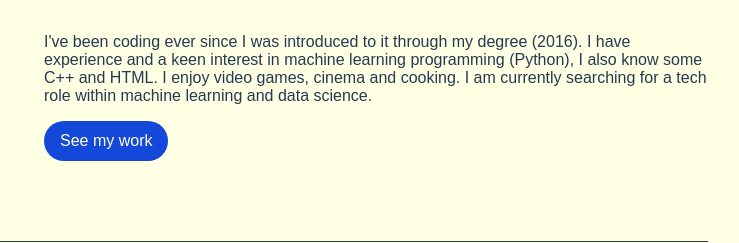
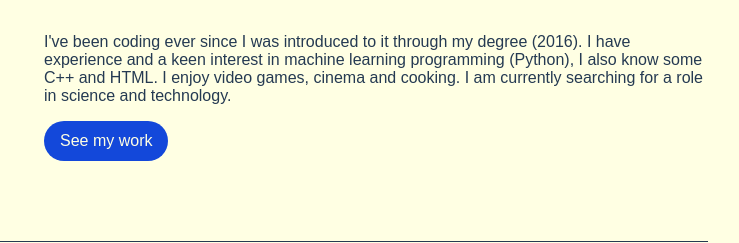
Before and after one commit to Sebbybobbler/Sebbybobbler.github.io, a plain HTML site: page index.html in a window 1280 px wide. Shown: the part 323-566 px from the top of the page, 428-1167 px from the left. Drawn offline with Linux system fonts and the light colour scheme.

Commit message:
Update index.html
Changed personal bio on site

```diff
--- a/index.html
+++ b/index.html
@@ -53,7 +53,7 @@ Mobile: +447341 457156 <br>
     <img class ='profile' src="https://images.unsplash.com/photo-1515879218367-8466d910aaa4?ixlib=rb-4.0.3&ixid=M3wxMjA3fDB8MHxwaG90by1wYWdlfHx8fGVufDB8fHx8fA%3D%3D&auto=format&fit=crop&w=2069&q=80" />
     <div>
     <h2>Hello! My name is Sebastian Davies, I'm a theoretical physics Master's graduate.</h2>
-    <p> I've been coding ever since I was introduced to it through my degree (2016). I have experience and a keen interest in machine learning programming (Python), I also know some C++ and HTML. I enjoy video games, cinema and cooking. I am currently searching for a tech role within machine learning and data science. </p>
+    <p> I've been coding ever since I was introduced to it through my degree (2016). I have experience and a keen interest in machine learning programming (Python), I also know some C++ and HTML. I enjoy video games, cinema and cooking. I am currently searching for a role in science and technology. </p>
     <a class = 'button' href='https://github.com/Sebbybobbler' target='blank'>See my work</a>
     </div>
   </section>
```
